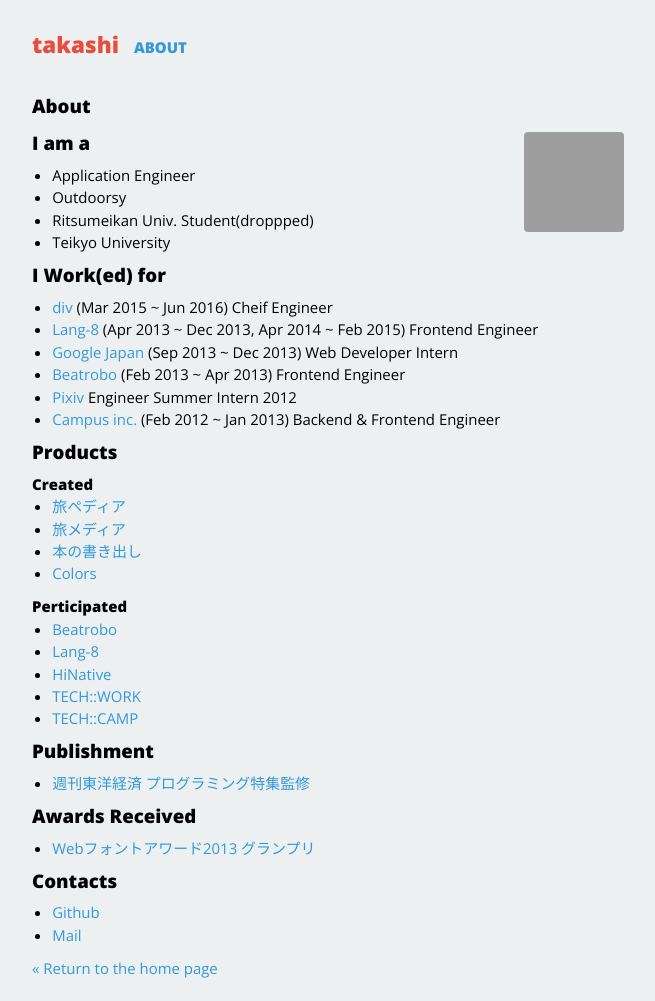
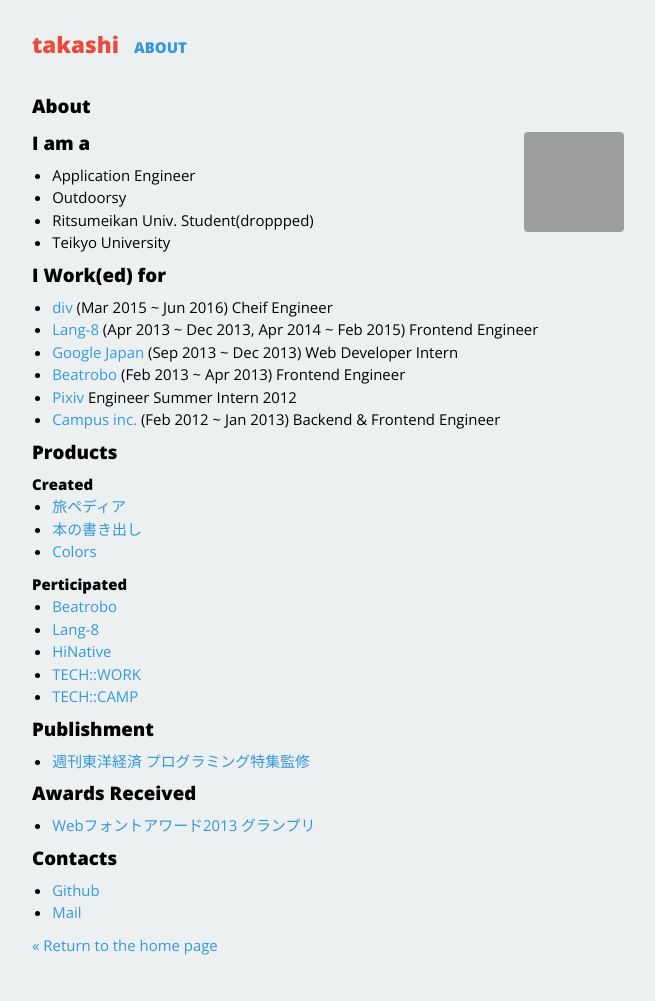
Before and after one commit to takashi/takashi.github.io, a Jekyll site: the page built from about.md, in a window 1280 px wide, cut to the strip 0-1001 px from the top of the page. Shown: the whole strip, without its empty margins (312-967 px from the left). Built offline with Jekyll 4.4.1, drawn with Linux system fonts in a browser that asks for light colours; nearby versions of some CDN libraries; after the commit the page ends 979 px from its top, so only the background shows below that; grey boxes are pictures that could not be loaded.

Commit message:
remove errored link

```diff
--- a/about.md
+++ b/about.md
@@ -27,7 +27,6 @@ permalink: /about/
 ### Created
 
 - [旅ペディア](http://tabipedia.net)
-- [旅メディア](http://media.tabipedia.net)
 - [本の書き出し](http://kakidashi.com)
 - [Colors](https://colors.today)
 
```
